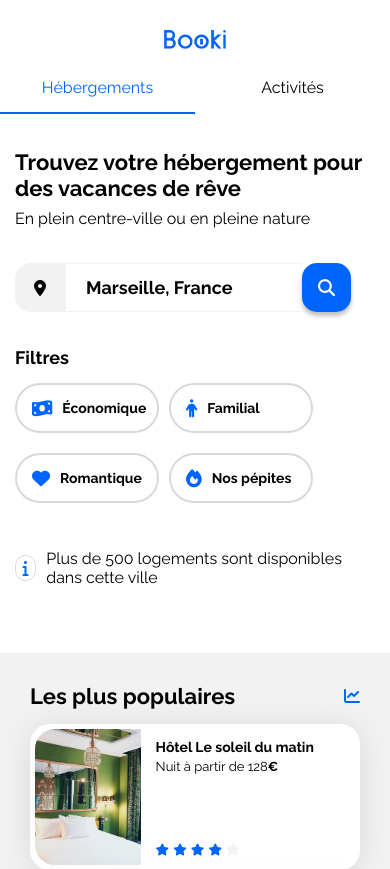
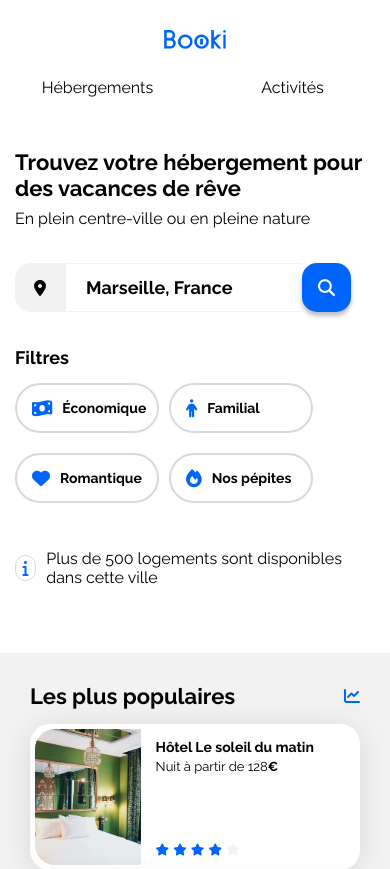
Before and after one commit to Celia-Haro/CH-Booki, a plain HTML site: page index.html in a window 390 px wide. Shown: the top 869 px of the page. Drawn offline with Linux system fonts and the light colour scheme.

Commit message:
remove link-nav active

```diff
--- a/css/style.css
+++ b/css/style.css
@@ -107,7 +107,6 @@ a {
   padding: 20px;
 }
 
-.link-nav.active,
 .link-nav:hover {
   color: var(--main-color);
   border-top: solid 2px var(--main-color);
@@ -530,7 +529,6 @@ input.search::placeholder {
     padding-bottom: 15px;
   }
 
-  .link-nav.active,
   .link-nav:hover {
     border-top: none;
     border-bottom: solid 2px var(--main-color);
--- a/index.html
+++ b/index.html
@@ -33,7 +33,7 @@
             />
           </div>
           <nav class="nav-app-bar">
-            <a class="link-nav active" href="#hosting-anchor">Hébergements</a>
+            <a class="link-nav" href="#hosting-anchor">Hébergements</a>
             <a class="link-nav" href="#activities-anchor">Activités</a>
           </nav>
         </div>
```
